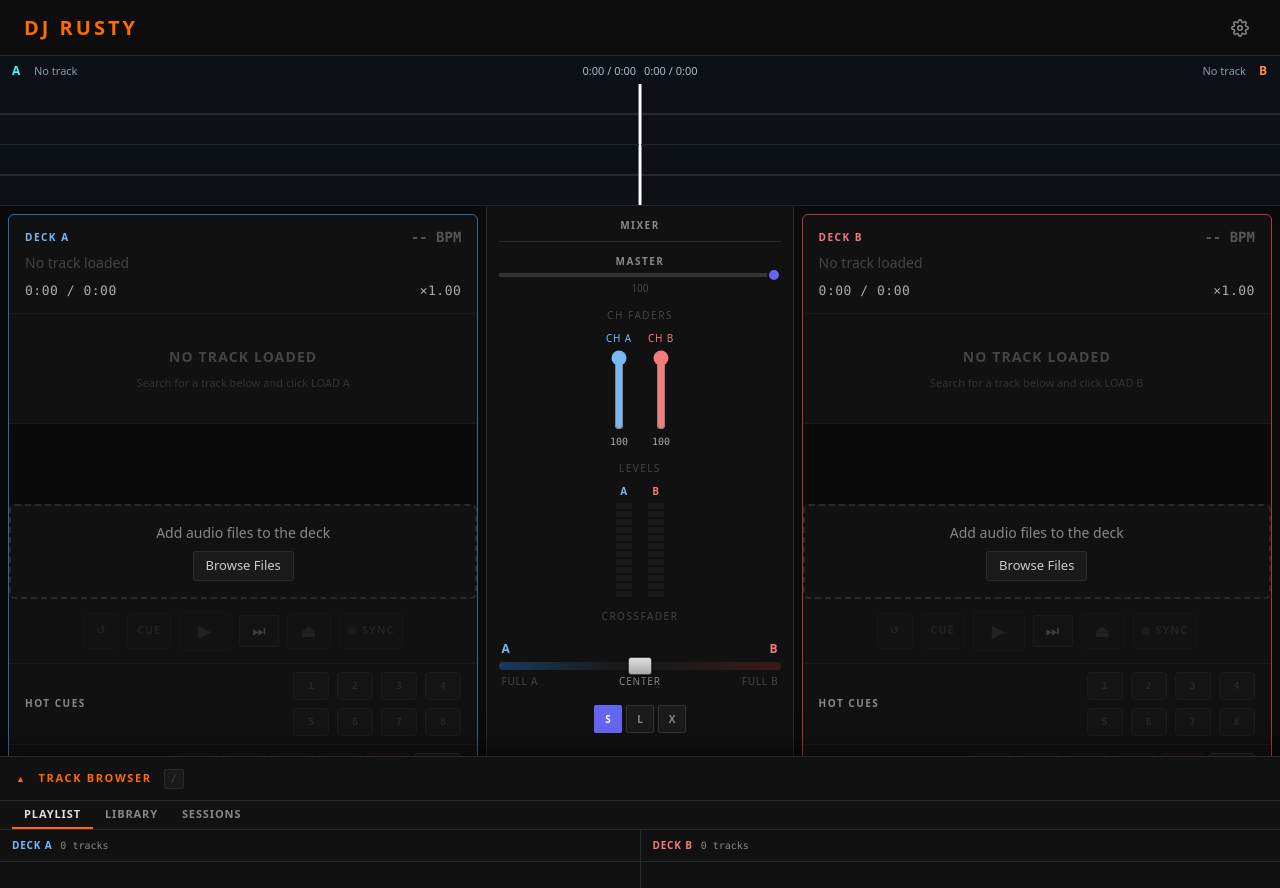
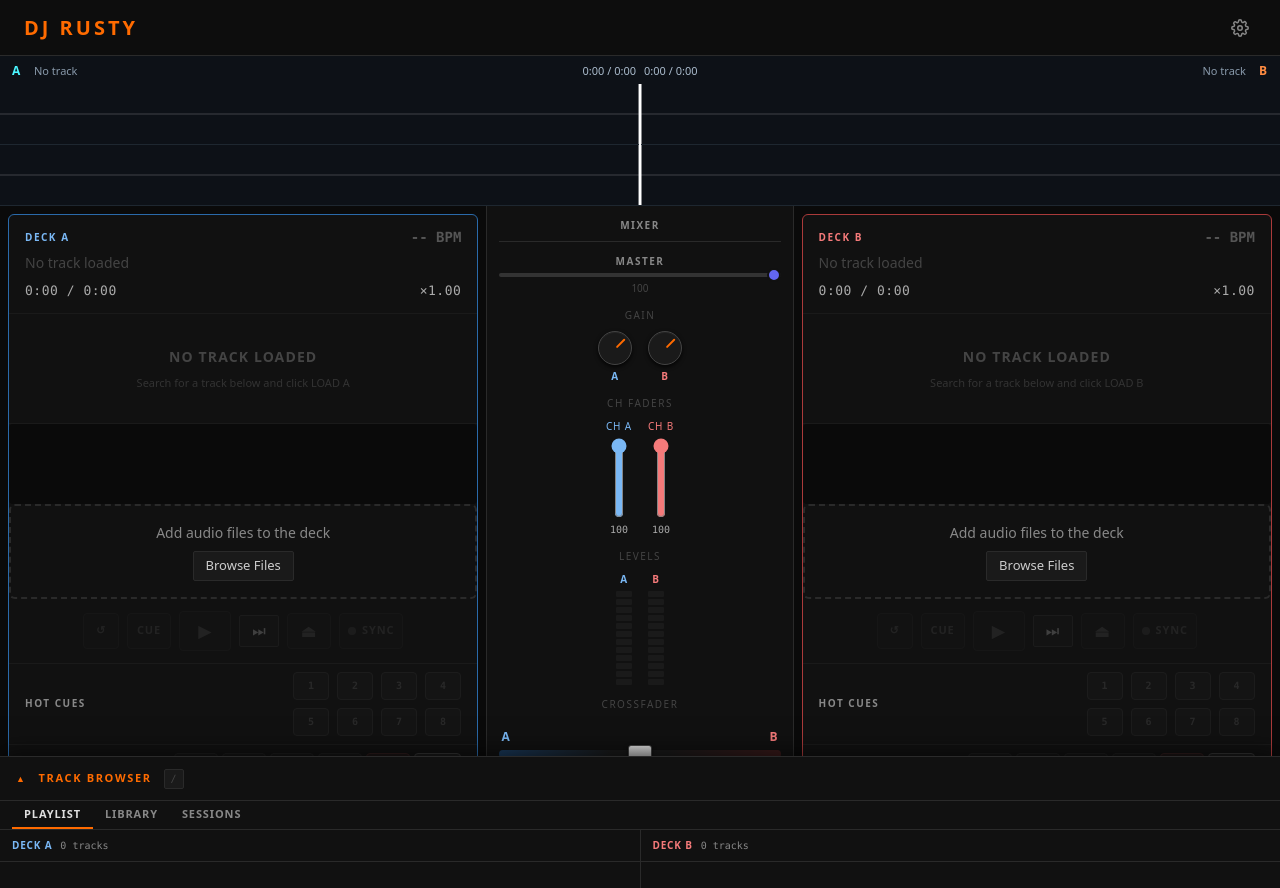
Before and after one commit to rbenzing/DJRusty, a React (Vite) app: page / in a window 1280 px wide. Shown: the top 888 px of the page. Built offline with nearby package versions, Linux system fonts and the light colour scheme.

Commit message:
feat: GAIN trim knobs in the mixer strip

```diff
--- /dev/null
+++ b/src/components/Mixer/GainKnob.module.css
@@ -0,0 +1,44 @@
+.wrap {
+  display: flex;
+  flex-direction: column;
+  align-items: center;
+  gap: var(--space-1);
+}
+
+.knob {
+  width: 34px;
+  height: 34px;
+  border-radius: var(--radius-full);
+  background: var(--color-bg-elevated);
+  border: 1px solid var(--color-border-strong);
+  box-shadow: var(--shadow-knob);
+  position: relative;
+  cursor: ns-resize;
+  outline: none;
+}
+
+.knob:focus-visible {
+  box-shadow: var(--shadow-focus);
+}
+
+.indicator {
+  position: absolute;
+  top: 3px;
+  left: 50%;
+  width: 2px;
+  height: 12px;
+  background: var(--color-accent-primary);
+  transform-origin: 50% 14px;
+  transform: translateX(-50%) rotate(var(--knob-angle, 0deg));
+  border-radius: 1px;
+}
+
+.label {
+  font-size: var(--text-xs);
+  font-weight: 700;
+  letter-spacing: var(--tracking-wide);
+  color: var(--color-text-muted);
+}
+
+.wrap[data-deck='a'] .label { color: var(--color-deck-a-text); }
+.wrap[data-deck='b'] .label { color: var(--color-deck-b-text); }
--- /dev/null
+++ b/src/components/Mixer/GainKnob.tsx
@@ -0,0 +1,85 @@
+/**
+ * GainKnob.tsx — Per-deck channel input trim (GAIN), rendered in the mixer strip.
+ * Drag up/down to change; double-click resets to 0 dB; Arrow keys step ±1 dB.
+ */
+import { useCallback, useEffect, useRef } from 'react';
+import { useDeck, useDeckActions } from '../../store/deckStore';
+import styles from './GainKnob.module.css';
+
+const DB_MIN = -24;
+const DB_MAX = 12;
+
+function clamp(v: number, min: number, max: number): number {
+  return Math.max(min, Math.min(max, v));
+}
+
+interface GainKnobProps {
+  deckId: 'A' | 'B';
+}
+
+export function GainKnob({ deckId }: GainKnobProps) {
+  const value = useDeck(deckId).gainDb;
+  const { setGain } = useDeckActions();
+  const dragStartY = useRef<number | null>(null);
+  const dragStartValue = useRef(value);
+  const removeDrag = useRef<(() => void) | null>(null);
+
+  useEffect(() => () => { removeDrag.current?.(); }, []);
+
+  const handleMouseDown = useCallback((e: React.MouseEvent) => {
+    e.preventDefault();
+    dragStartY.current = e.clientY;
+    dragStartValue.current = value;
+
+    function onMove(ev: MouseEvent) {
+      if (dragStartY.current === null) return;
+      const deltaDb = (dragStartY.current - ev.clientY) * 0.2;
+      setGain(deckId, parseFloat(clamp(dragStartValue.current + deltaDb, DB_MIN, DB_MAX).toFixed(1)));
+    }
+    function onUp() {
+      dragStartY.current = null;
+      document.removeEventListener('mousemove', onMove);
+      document.removeEventListener('mouseup', onUp);
+      removeDrag.current = null;
+    }
+    removeDrag.current?.();
+    document.addEventListener('mousemove', onMove);
+    document.addEventListener('mouseup', onUp);
+    removeDrag.current = () => {
+      document.removeEventListener('mousemove', onMove);
+      document.removeEventListener('mouseup', onUp);
+    };
+  }, [deckId, value, setGain]);
+
+  // -24 dB → -135°, 0 dB → 0°, +12 dB → +135°
+  const ratio = (value - DB_MIN) / (DB_MAX - DB_MIN);
+  const angle = -135 + ratio * 270;
+  const valueLabel = value === 0 ? '0 dB' : `${value > 0 ? '+' : ''}${value.toFixed(1)} dB`;
+
+  return (
+    <div className={styles.wrap} data-deck={deckId.toLowerCase()}>
+      <div
+        className={styles.knob}
+        style={{ '--knob-angle': `${angle.toFixed(1)}deg` } as React.CSSProperties}
+        role="slider"
+        tabIndex={0}
+        aria-label={`Deck ${deckId} gain: ${valueLabel}`}
+        aria-valuemin={DB_MIN}
+        aria-valuemax={DB_MAX}
+        aria-valuenow={value}
+        aria-valuetext={valueLabel}
+        onMouseDown={handleMouseDown}
+        onDoubleClick={() => setGain(deckId, 0)}
+        onKeyDown={(e) => {
+          if (e.key === 'ArrowUp')   { e.preventDefault(); setGain(deckId, clamp(value + 1, DB_MIN, DB_MAX)); }
+          if (e.key === 'ArrowDown') { e.preventDefault(); setGain(deckId, clamp(value - 1, DB_MIN, DB_MAX)); }
+        }}
+      >
+        <div className={styles.indicator} />
+      </div>
+      <span className={styles.label}>{deckId}</span>
+    </div>
+  );
+}
+
+export default GainKnob;
--- a/src/components/Mixer/Mixer.tsx
+++ b/src/components/Mixer/Mixer.tsx
@@ -3,6 +3,7 @@ import { Crossfader } from './Crossfader';
 import { ChannelFader } from './ChannelFader';
 import { CrossfaderCurveSelector } from './CrossfaderCurveSelector';
 import { MasterVolumeKnob } from './MasterVolumeKnob';
+import { GainKnob } from './GainKnob';
 import styles from './Mixer.module.css';
 
 /**
@@ -35,6 +36,15 @@ export function Mixer() {
       {/* Master volume — global output level above channel faders */}
       <section className={styles.section} aria-label="Master volume">
         <MasterVolumeKnob />
+      </section>
+
+      {/* Channel input trim (GAIN) — top of the controller's mixer column */}
+      <section className={styles.section} aria-label="Channel gain">
+        <div className={styles.sectionLabel}>GAIN</div>
+        <div className={styles.channelRow}>
+          <GainKnob deckId="A" />
+          <GainKnob deckId="B" />
+        </div>
       </section>
 
       {/* Channel faders — per-deck volume controls in the mixer strip */}
--- a/src/store/deckStore.ts
+++ b/src/store/deckStore.ts
@@ -489,6 +489,7 @@ export const useDeckStore = create<DeckStore>((set, get) => ({
       bpm: null,
       beatJumpSize: DEFAULT_BEAT_JUMP_SIZE,
       hotCues: {},
+      gainDb: 0,
       error: null,
       synced: false,
       slipMode: false,
```
Also changed, not shown: 1 other file (tests, documents, lock files or other folders).
